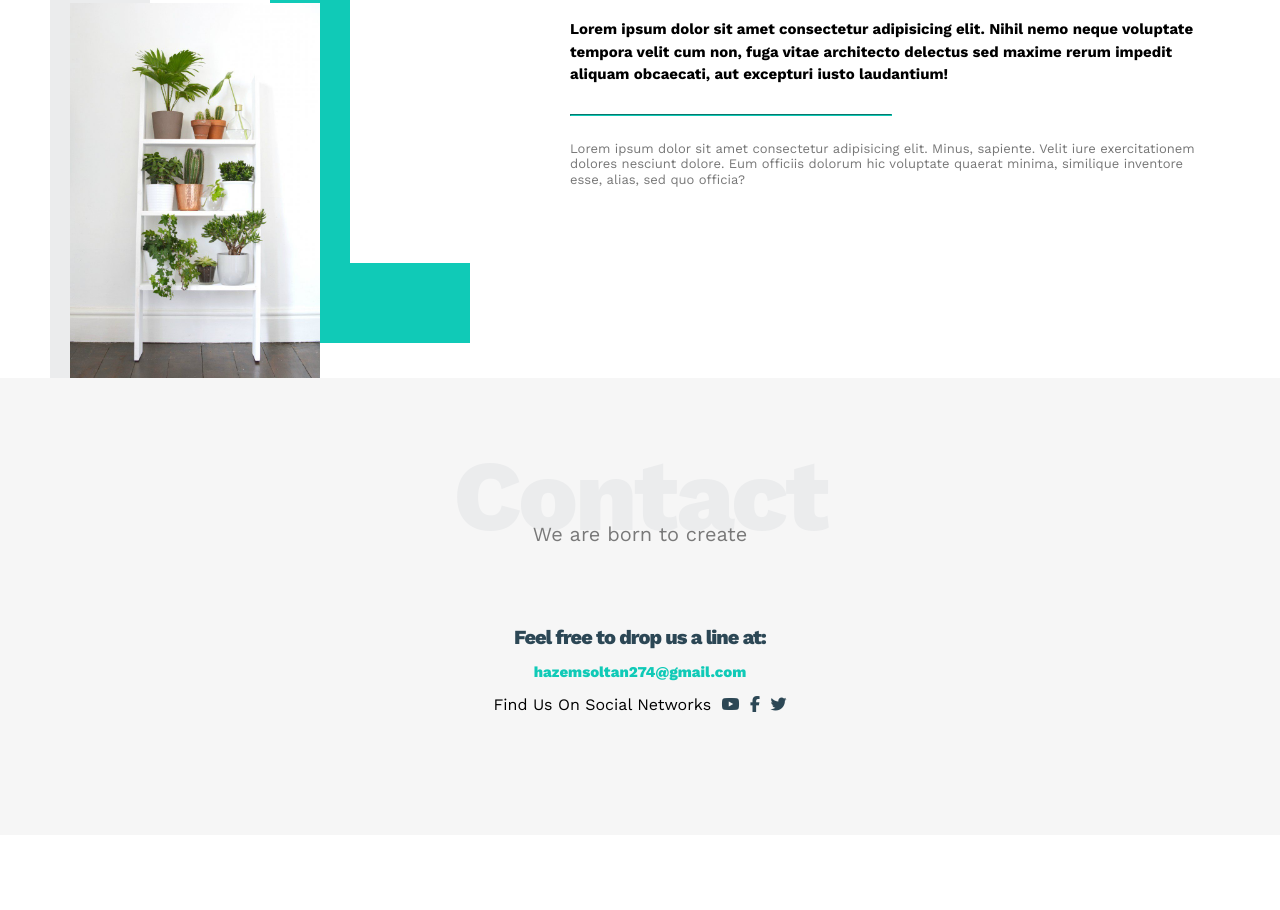
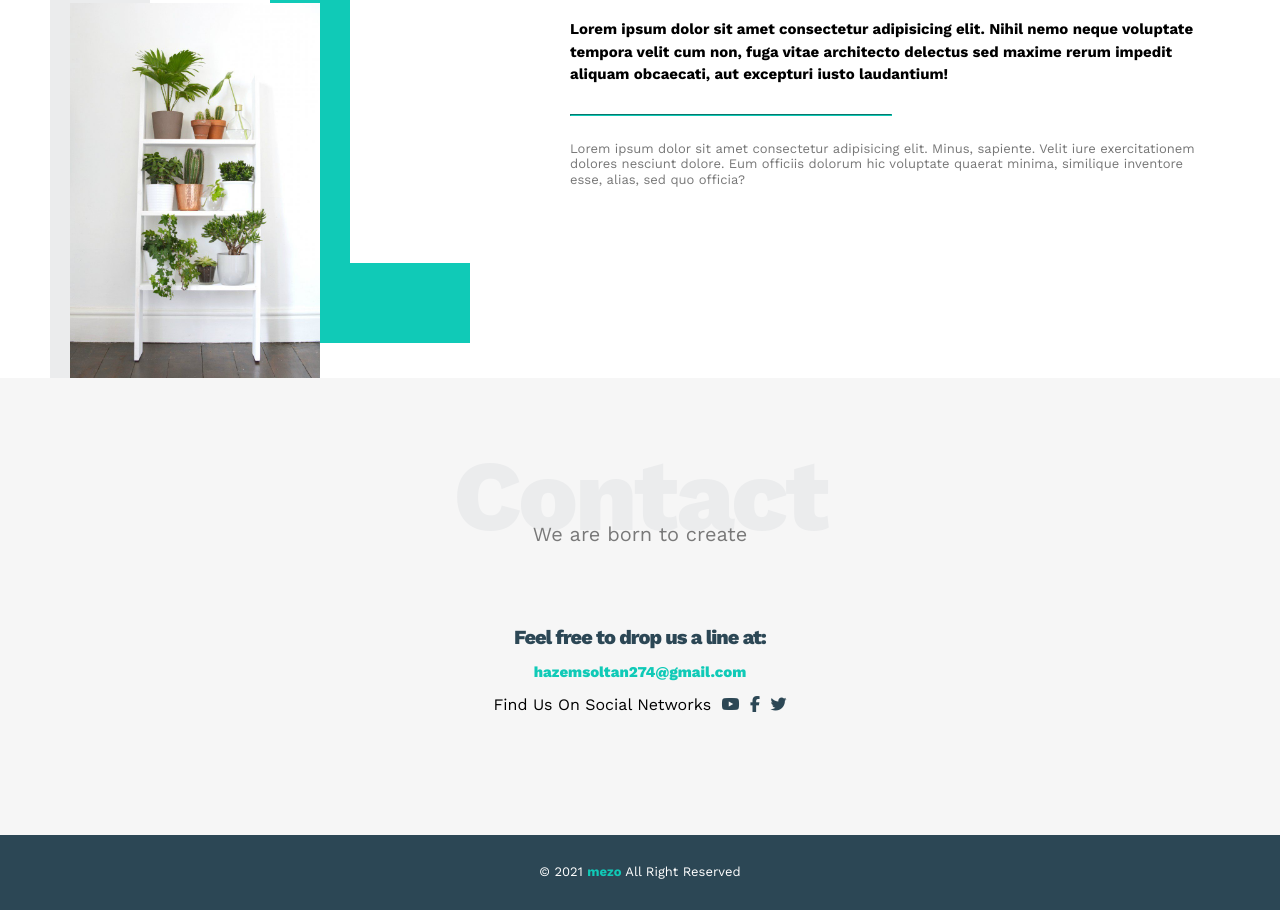
Before and after one commit to ElzZzoz/template-1, a plain HTML site: page index.html in a window 1280 px wide. Shown: the part 2580-3490 px from the top of the page. Before the commit the page ends 3415 px from the top, so only its background shows below. Drawn offline with nearby package versions, Linux system fonts and the light colour scheme; a web font is replaced by a local one.

Commit message:
Initial commit

```diff
--- a/index.html
+++ b/index.html
@@ -199,5 +199,8 @@
         </div>
       </div>
   <!-- End Contact -->
+  <!-- End Footer -->
+  <div class="footer">&copy; 2021 <span>mezo</span> All Right Reserved</div>
+  <!-- End Footer -->
 </body>
 </html>
```
